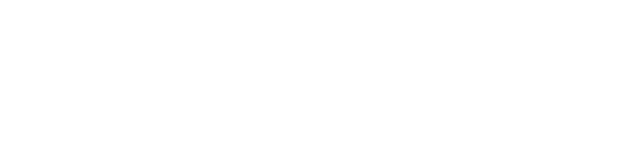
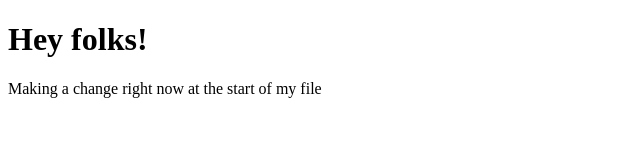
Before and after one commit to raduliviu/radu-teamwork, a plain HTML site: page index.html in a window 1280 px wide. Shown: the whole page, without its empty margins (0-640 px from the left). Drawn offline with Linux system fonts and the light colour scheme.

Commit message:
made an intro to the index

```diff
--- a/index.html
+++ b/index.html
@@ -7,6 +7,7 @@
     <title>Document</title>
 </head>
 <body>
-
+    <h1>Hey folks!</h1>
+    <p>Making a change right now at the start of my file</p>
 </body>
 </html>
```
